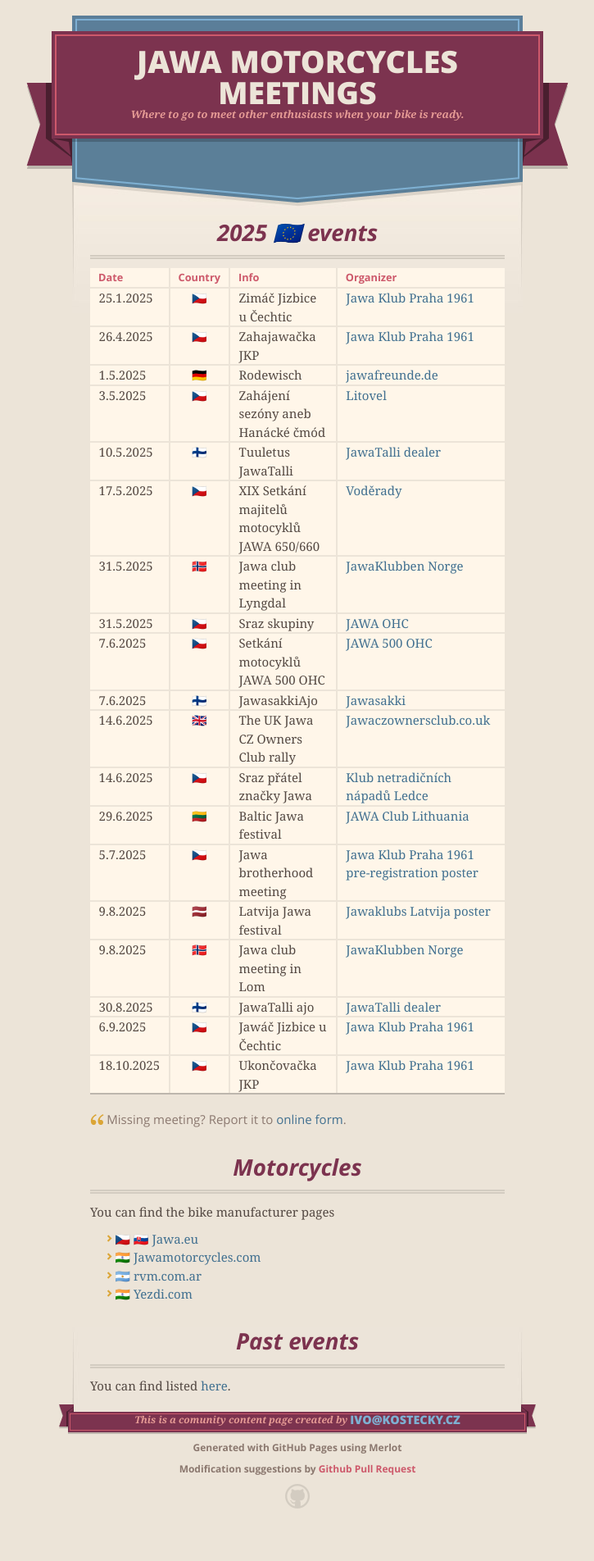
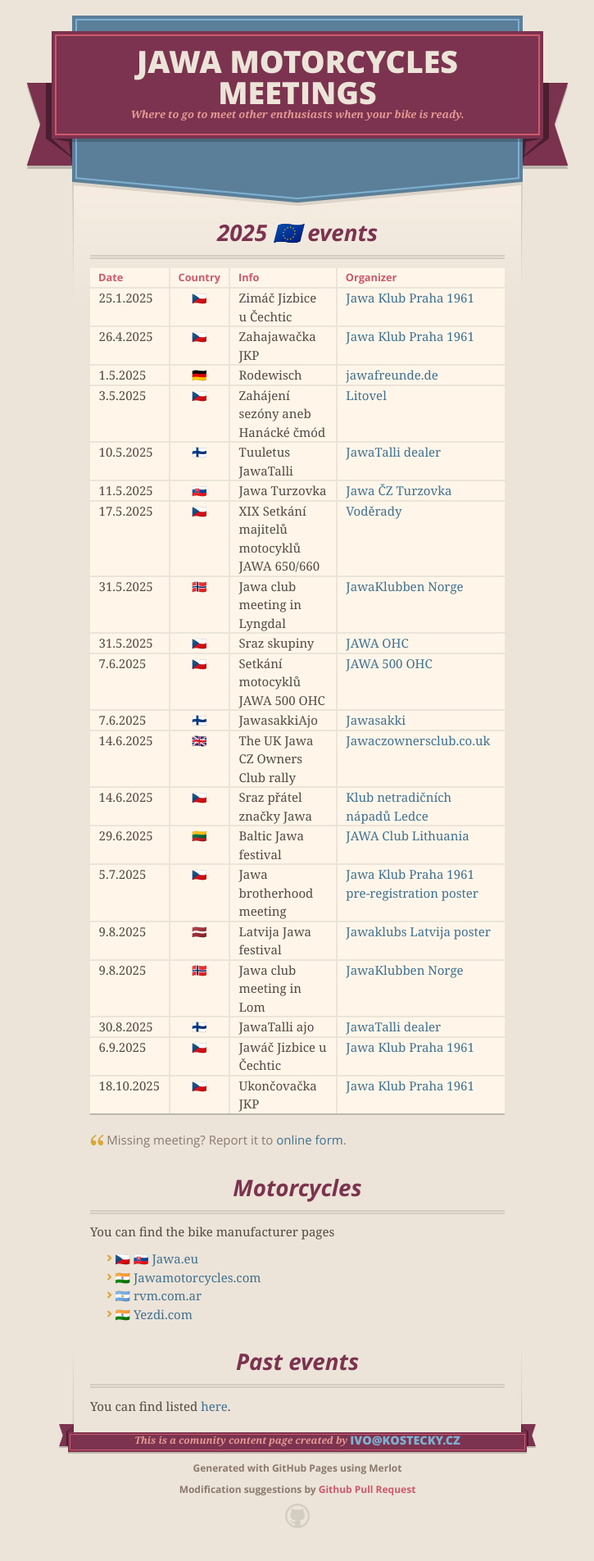
Before and after one commit to microkost/jawamotorcycles.cz, a Jekyll site: the page built from docs/index.md, in a window 1280 px wide. Shown: the whole page at 82% size, without its empty margins (277-1002 px from the left). Built offline with Jekyll 4.4.1, drawn with Linux system fonts in a browser that asks for light colours; our own code applies the rules of GitHub Pages for plain Markdown files; before the commit the page ends 1880 px from its top, so only the background shows below that.

Commit message:
Jawa SK added in may

```diff
--- a/docs/index.md
+++ b/docs/index.md
@@ -11,6 +11,7 @@
 |   1.5.2025 | 🇩🇪 | Rodewisch | [jawafreunde.de](https://jawafreunde.de/index.php/beitrage-von-veranstaltungen) |
 |   3.5.2025 | 🇨🇿 | Zahájení sezóny aneb Hanácké čmód | [Litovel](https://www.facebook.com/events/965865398187620/) |
 |  10.5.2025 | 🇫🇮 | Tuuletus JawaTalli | [JawaTalli dealer](https://www.jawatalli.fi/news/) |
+|  11.5.2025 | 🇸🇰 | Jawa Turzovka | [Jawa ČZ Turzovka](https://www.facebook.com/events/1643415346258893/) |
 |  17.5.2025 | 🇨🇿 | XIX Setkání majitelů motocyklů JAWA 650/660 | [Voděrady](https://www.motorkari.cz/motoakce/akce/?aid=15662) |
 |  31.5.2025 | 🇳🇴 | Jawa club meeting in Lyngdal | [JawaKlubben Norge](http://jawaklubben.no/) |
 |  31.5.2025 | 🇨🇿 | Sraz skupiny | [JAWA OHC](https://www.facebook.com/events/1394221181547387) |
```
